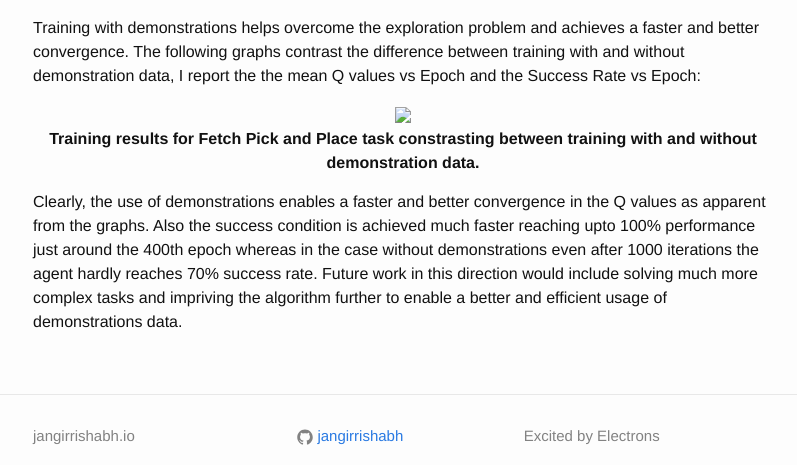
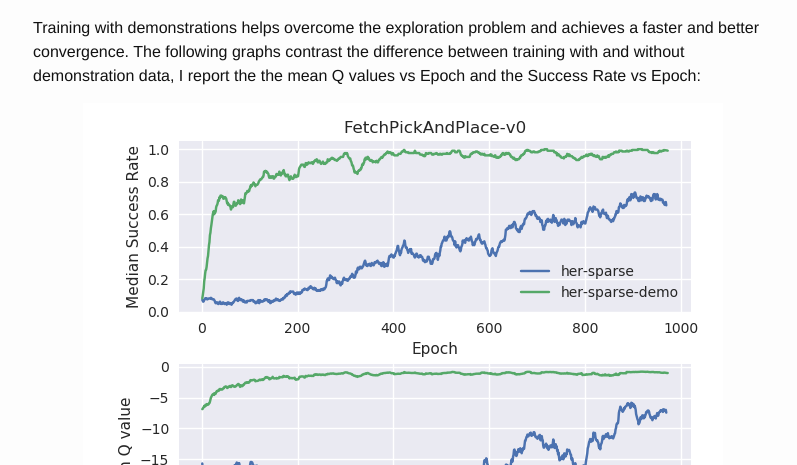
Before and after one commit to jangirrishabh/jangirrishabh.github.io, a Jekyll site: the page built from _posts/2018-03-25-Overcoming-exploration-demos.md, in a window 1280 px wide. Shown: the part 5935-6400 px from the top of the page, without its empty margins (237-1034 px from the left). Built offline with Jekyll 4.4.1, drawn with Linux system fonts in a browser that asks for light colours; formulas are drawn with MathJax 3; comment, search, counter and statistics services are not loaded.

```diff
--- a/_posts/2018-03-25-Overcoming-exploration-demos.md
+++ b/_posts/2018-03-25-Overcoming-exploration-demos.md
@@ -89,16 +89,6 @@
 
 The learning algorithm is agnostic of the simulation environment used. With the help of [Gym-gazebo](https://github.com/erlerobot/gym-gazebo), the simulation environment in gazebo can be used as a stanalone gym environment with all the gym functionalities.
 
-<!-- <div class="imgcap" align="middle">
-<center><img src="/assets/research/wam_single_block_reach.png" ></center>
-<div class="thecap" align="middle"><b>The Barret WAM robotic arm simulation in Gazebo.</b></div>
-</div>
-
-<div class="imgcap" align="middle">
-<center><img src="/assets/research/fetchEnv.png" width="60%"></center>
-<div class="thecap" align="middle"><b>The Fetch Arm simulation.</b></div>
-</div> -->
-
 ## Tasks
 The type of tasks I am considering for now (in Barret WAM) are -
 - [x] Learning Inverse Kinemantics (learning how to reach a particular point inside the workspace)
@@ -158,7 +148,7 @@
 Training with demonstrations helps overcome the exploration problem and achieves a faster and better convergence. The following graphs contrast the difference between training with and without demonstration data, I report the the mean Q values vs Epoch and the Success Rate vs Epoch:
 
 <div class="imgcap" align="middle">
-<center><img src="assets/research/fetchPickAndPlaceContrast.png"></center>
+<center><img src="/assets/research/fetchPickAndPlaceContrast.png"></center>
 <div class="thecap" align="middle"><b>Training results for Fetch Pick and Place task constrasting between training with and without demonstration data.</b></div>
 </div>
 
```
